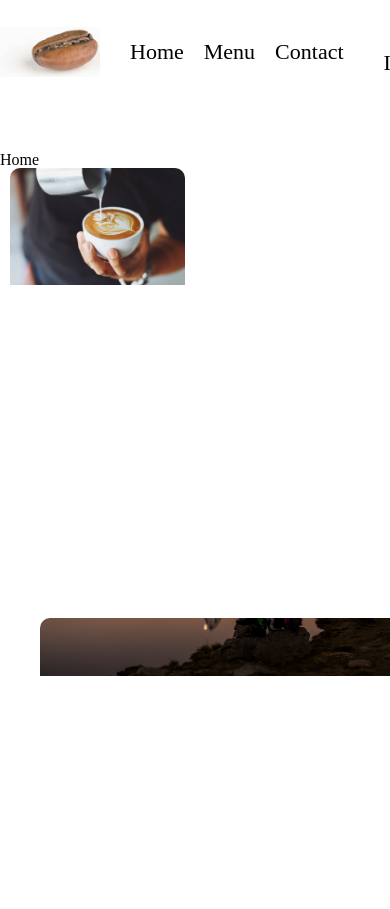
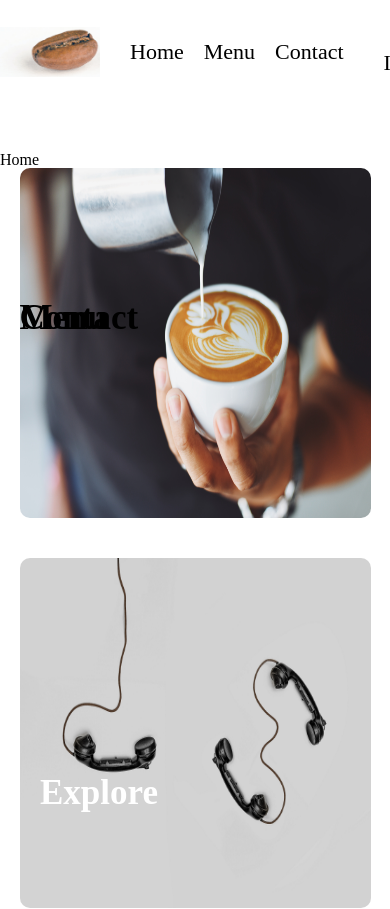
Before and after one commit to sosoberg/cool_beans, a React (Create React App) app in the folder client/: page / in a window 390 px wide. Shown: the top 909 px of the page. Built offline with nearby package versions, Linux system fonts and the light colour scheme.

Commit message:
home page responsive work

```diff
--- a/client/src/pages/Home/index.js
+++ b/client/src/pages/Home/index.js
@@ -10,13 +10,16 @@ function Home() {
       </div>
       <div className='homeImageGridOne'>
         <div className='cropped'>
+          <p className='pictureTitle'>Menu</p>
           <img src='../assets/images/coffeeImage.jpg' alt='pouring coffee'/>
         </div>
         <div className='cropped'>
+          <p className='pictureTitle'>Contact</p>
           <img className='contactImage' src='../assets/images/contactImage.jpg' alt='contact'/>
         </div>
       </div>
       <div className='cropped2'>
+          <p className='pictureTitle2'>Explore</p>
           <img src='../assets/images/matterhorn.jpg' alt='matterhorn'/>
       </div>
     </>
--- a/client/src/pages/Home/style.css
+++ b/client/src/pages/Home/style.css
@@ -12,8 +12,34 @@
     border-radius: 10px;
 }
 
+.pictureTitle {
+    /* display: none; */
+    position: absolute;
+    top: 100px;
+    z-index: 1;
+    top: 300px;
+    font-size: 35px;
+    font-weight: bold;
+}
+
+.pictureTitle2 {
+    /* display: none; */
+    position: absolute;
+    top: 100px;
+    z-index: 1;
+    top: 775px;
+    font-size: 35px;
+    font-weight: bold;
+    color: white;
+}
+
+.cropped img:hover .pictureTitle {
+    display: block;
+}
+
 .cropped img {
     width: 45vw;
+    min-height: 350px;
 }
 
 .contactImage {
@@ -35,4 +61,44 @@
     margin-left: auto;
     margin-right: auto;
     top: -150px;
+    min-height: 350px;
 }
+
+@media only screen and (max-width: 1470px) {
+    .contactImage {
+        top: -100px;
+    }
+}
+
+@media only screen and (max-width: 1330px) {
+    .contactImage {
+        top: 0px;
+    }
+}
+
+@media only screen and (max-width: 1200px) {
+    .homeImageGridOne {
+        grid-template-columns: 1fr;
+        gap: 40px;
+    }
+
+    .cropped img{
+        width: 90vw;
+    }
+
+    .contactImage{
+        top: -175px;
+    }
+}
+
+@media only screen and (max-width: 780px) {
+    .contactImage{
+        top: -50px;
+    }
+}
+
+@media only screen and (max-width: 600px) {
+    .contactImage{
+        top: 0px;
+    }
+}
```
